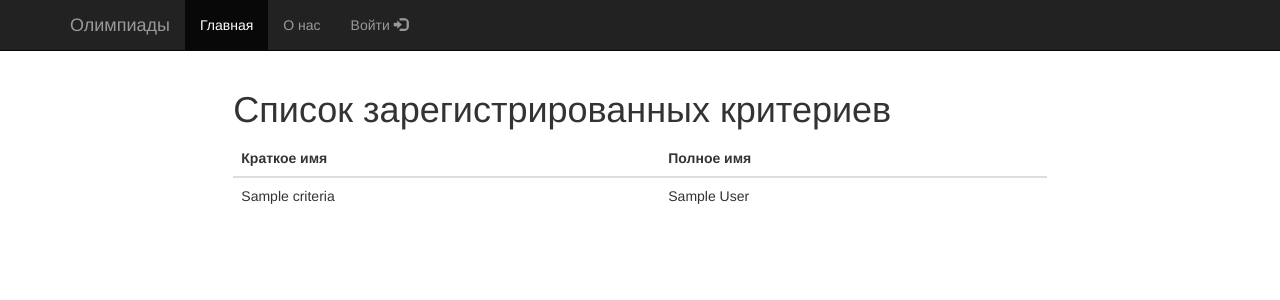
After one commit to BHYCHIK/Olimpiade-manager, a Django app: template web_client.v2/web/templates/common/criterias.html in a window 1280 px wide. The commit adds this page. Shown: the top 300 px of the page. Run offline with Django 3.2, Linux system fonts and the light colour scheme; the template is opened without the code that fills it: most values are stand-ins (such as "Sample title", 1, 10 or a date in 2020).

Commit message:
Adding of criteria titles

```diff
--- a/server/sql/deploy.sql
+++ b/server/sql/deploy.sql
@@ -118,7 +118,7 @@ ENGINE = InnoDB;
 DROP TABLE IF EXISTS `iu7_step`.`criteria_title` ;
 
 CREATE  TABLE IF NOT EXISTS `iu7_step`.`criteria_title` (
-  `id` INT NOT NULL ,
+  `id` INT NOT NULL AUTO_INCREMENT,
   `short_name` VARCHAR(45) NOT NULL ,
   `full_name` TEXT NOT NULL ,
   PRIMARY KEY (`id`) )
--- a/web_client.v2/web/templates/common/base.html
+++ b/web_client.v2/web/templates/common/base.html
@@ -40,6 +40,8 @@
                 <li><a href="/school_types">Типы школ</a></li>
                 <li><a href="/add_city_type">Добавить тип города</a></li>
                 <li><a href="/city_types">Типы городов</a></li>
+                <li><a href="/add_criteria_title">Добавить критерий</a></li>
+                <li><a href="/criteria_titles">Критерии</a></li>
               </ul>
             </li>
             {% endif %}
--- /dev/null
+++ b/web_client.v2/web/templates/common/criterias.html
@@ -0,0 +1,18 @@
+{% extends 'common/base.html' %}
+{% block content %}
+<h1>Список зарегистрированных критериев</h1>
+<table class="table table-hover">
+  <thead>
+    <th>Краткое имя</th>
+    <th>Полное имя</th>
+  </thead>
+  <tbody>
+    {% for criteria in criterias %}
+    <tr>
+    <td>{{ criteria.short_name }}</td>
+    <td>{{ criteria.full_name }}</td>
+    </tr>
+    {% endfor %}
+  </tbody>
+</table>
+{% endblock %}
--- a/web_client.v2/web/urls.py
+++ b/web_client.v2/web/urls.py
@@ -19,4 +19,6 @@ urlpatterns = patterns('',
     url(r'^school_types$', 'common.views.school_types'),
     url(r'^add_city_type$', 'common.views.add_city_type'),
     url(r'^city_types$', 'common.views.city_types'),
+    url(r'^add_criteria_title$', 'common.views.add_criteria_title'),
+    url(r'^criteria_titles$', 'common.views.criteria_titles'),
 ) + static(settings.MEDIA_URL, document_root=settings.MEDIA_ROOT)
```
Also changed, not shown: web_client.v2/web/common/api.py (+7 -2 lines), web_client.v2/web/common/forms/add_catalog.py (+8 -1 lines), web_client.v2/web/common/views.py (+10 -0 lines).
